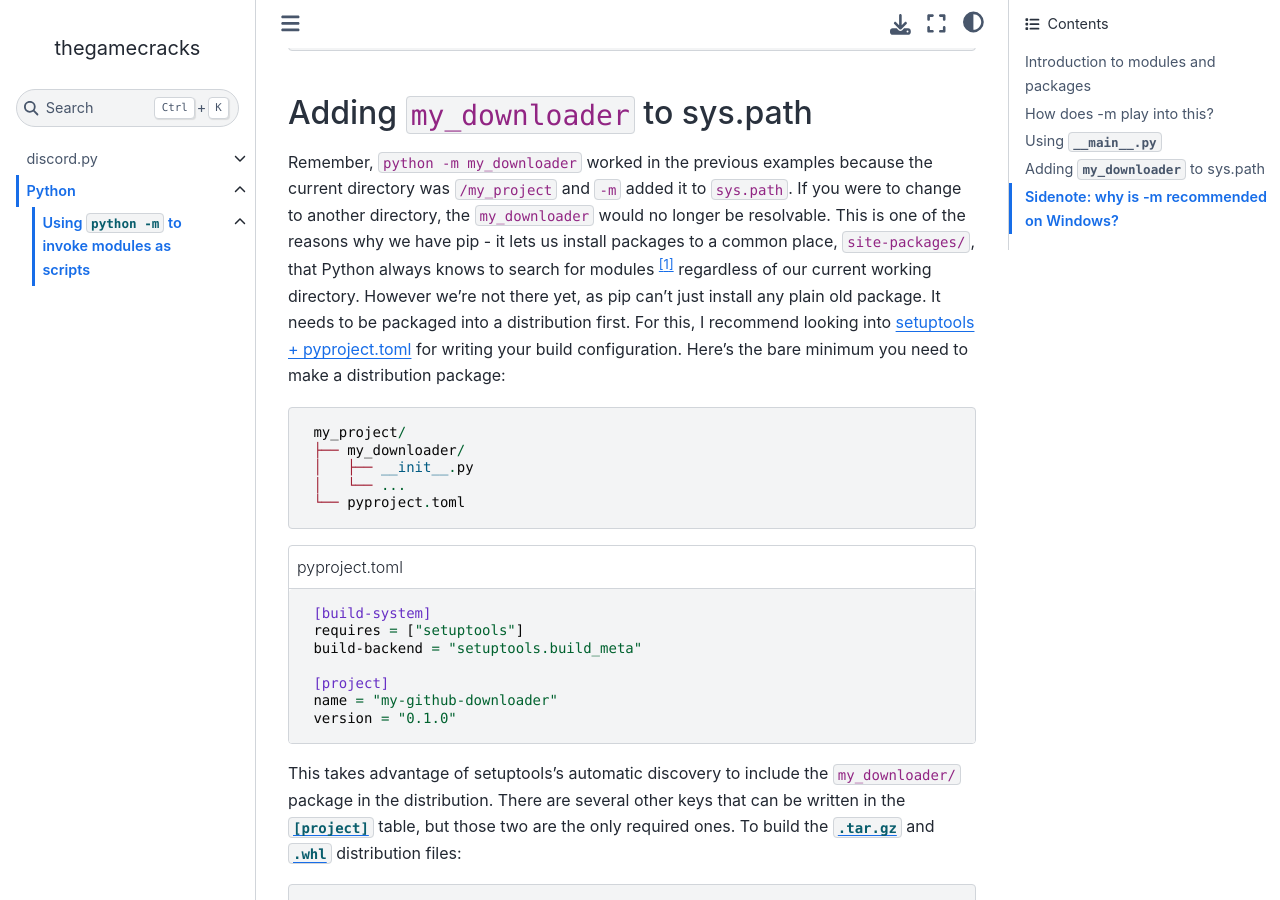
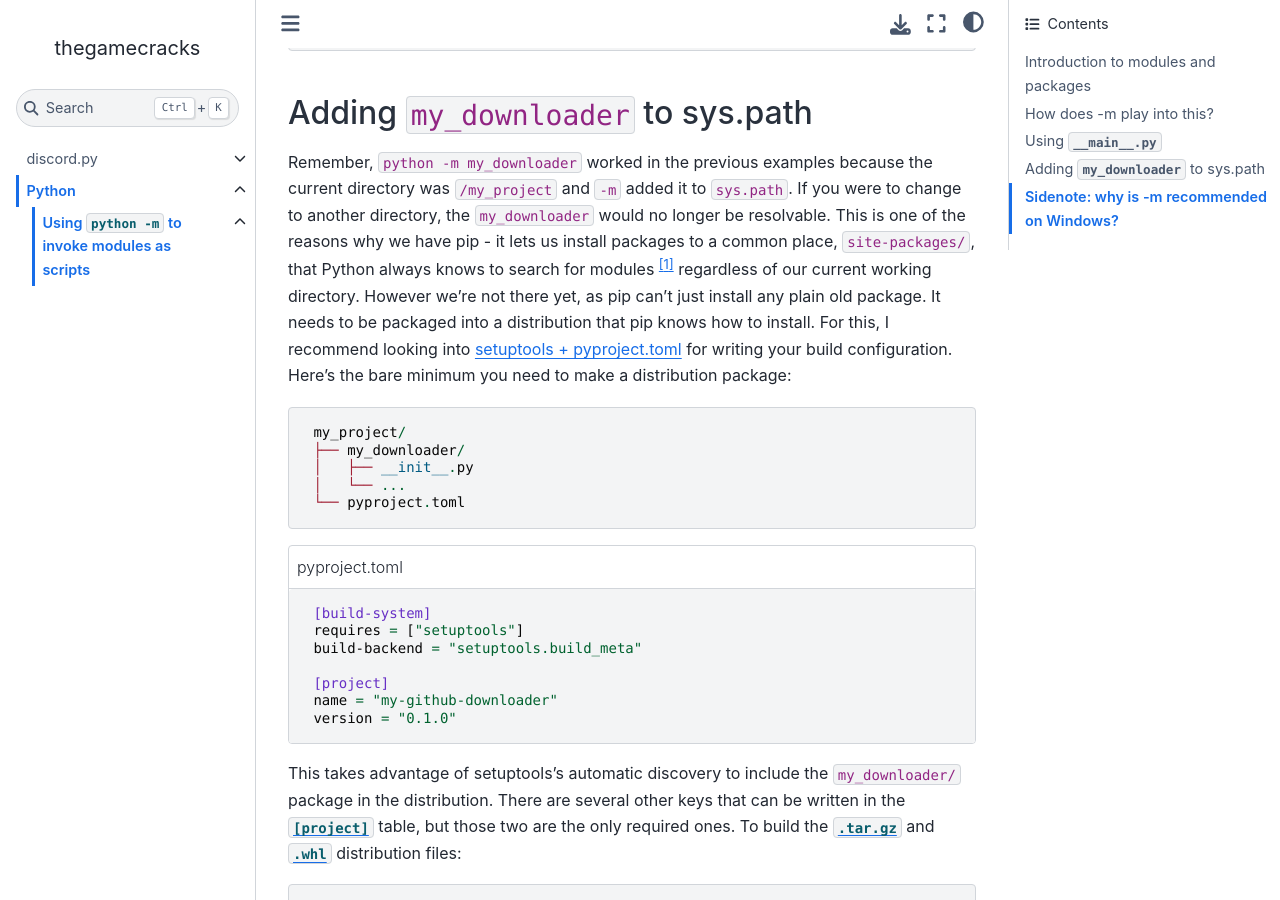
Before and after one commit to thegamecracks/thegamecracks.github.io, a Sphinx documentation site: the page built from docs/python/invoking_modules.rst, in a window 1280 px wide and 900 px high, scrolled down 2471 px. Built offline with Sphinx 7.4.7 and the Sphinx Book theme 1.1.4, drawn with Linux system fonts in a browser that asks for light colours.

Commit message:
refactor: reword distribution sentence in invoking_modules.rst

```diff
--- a/docs/python/invoking_modules.rst
+++ b/docs/python/invoking_modules.rst
@@ -150,8 +150,9 @@ longer be resolvable. This is one of the reasons why we have pip - it lets us
 install packages to a common place, ``site-packages/``, that Python always
 knows to search for modules [#site]_ regardless of our current working directory.
 However we're not there yet, as pip can't just install any plain old package.
-It needs to be packaged into a distribution first. For this, I recommend looking
-into `setuptools + pyproject.toml`_ for writing your build configuration.
+It needs to be packaged into a distribution that pip knows how to install.
+For this, I recommend looking into `setuptools + pyproject.toml`_ for writing
+your build configuration.
 Here's the bare minimum you need to make a distribution package:
 
 .. code-block:: python
```
